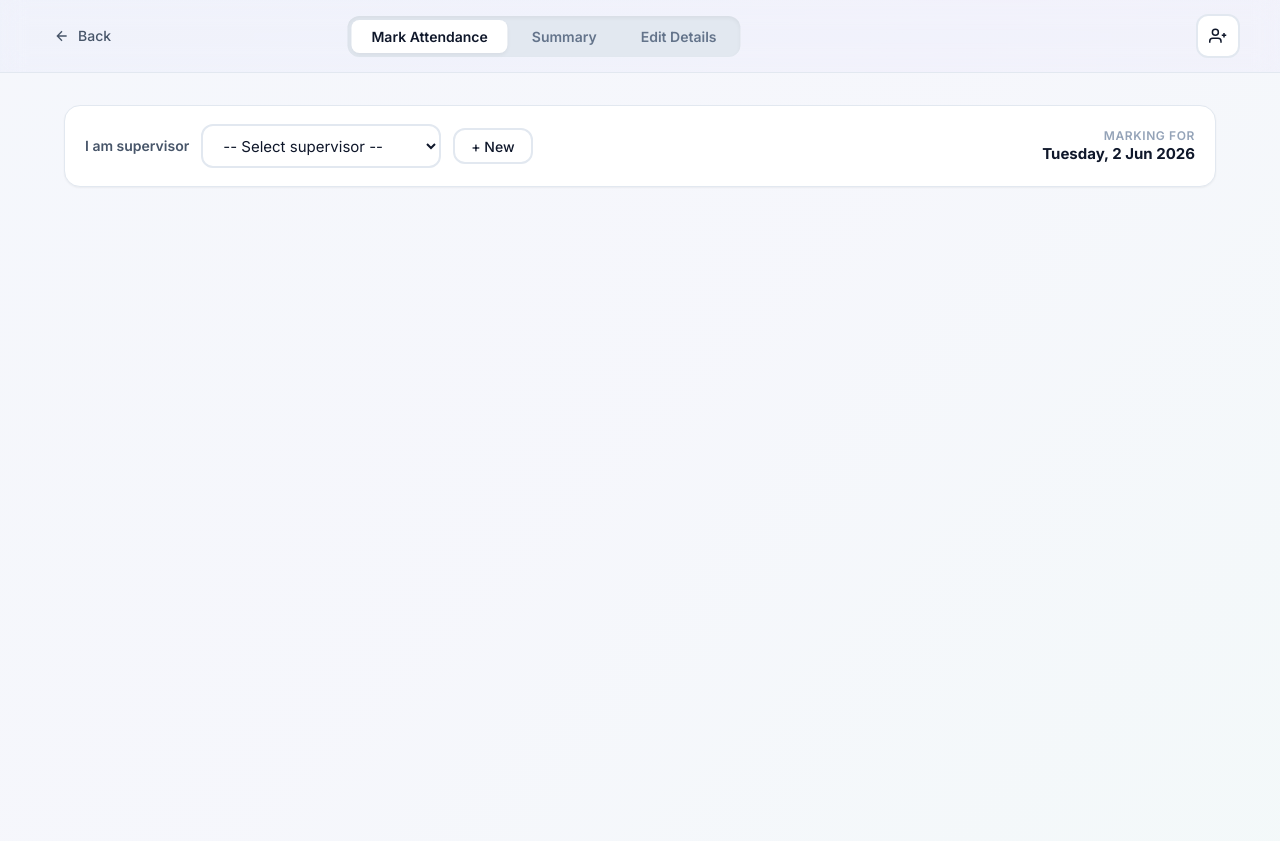
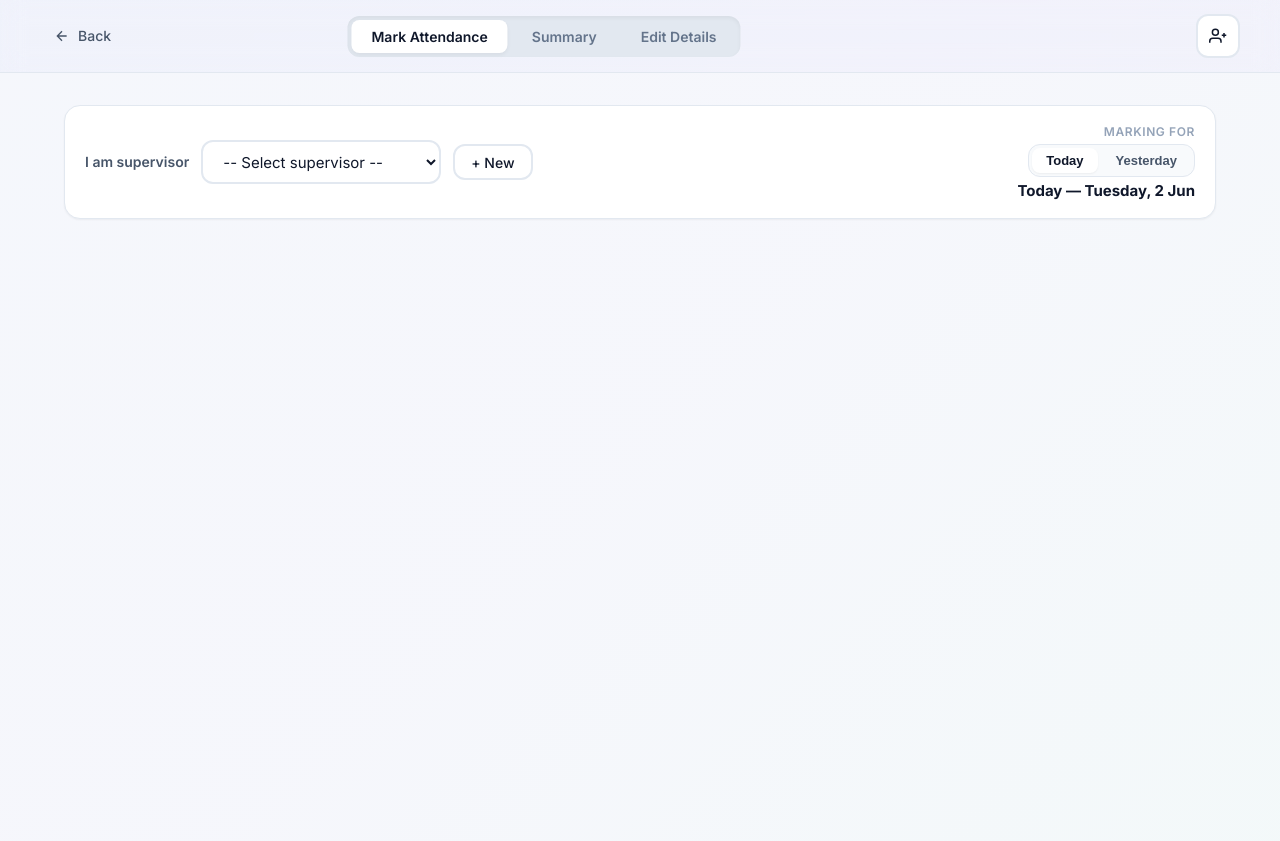
Before and after one commit to Nithish-006/VISMA_ATTENDANCE_SYSTEM, a Flask app: page /attendance in a window 1280 px wide. Run offline with Flask 3, Linux system fonts and the light colour scheme; data comes from the database, SQL or seed files in the repository; data that the repository does not hold is empty.

Commit message:
Allow marking attendance for yesterday (one-day buffer)
Supervisors only learn the previous day's overtime the next morning, so
the today-only lock prevented recording it. Marking now accepts today or
yesterday via a one-day buffer (MARKING_BUFFER_DAYS), with a Today/Yesterday
toggle in the Mark Attendance UI that re-syncs the roster on switch.

Co-Authored-By: Claude Opus 4.8 (1M context) <noreply@anthropic.com>

```diff
--- a/routes/attendance.py
+++ b/routes/attendance.py
@@ -1,6 +1,6 @@
 from flask import Blueprint, request, jsonify
 from models import db, Attendance, Salary, Supervisor
-from datetime import datetime
+from datetime import datetime, timedelta
 from sqlalchemy import func, case
 
 attendance_bp = Blueprint('attendance', __name__)
@@ -23,12 +23,20 @@ def _worker_info_map(worker_ids):
     return {w.worker_id: w for w in workers}
 
 
-def _is_today(date_str):
-    """True if date_str (YYYY-MM-DD) is the current local date."""
+# Attendance is normally marked on the day itself, but supervisors only learn
+# the previous day's overtime the next morning. A one-day buffer lets them mark
+# (or edit) today and yesterday; anything older stays locked.
+MARKING_BUFFER_DAYS = 1
+
+
+def _is_within_marking_window(date_str):
+    """True if date_str (YYYY-MM-DD) is today or within the buffer (yesterday)."""
     try:
-        return datetime.strptime(date_str, '%Y-%m-%d').date() == datetime.now().date()
+        d = datetime.strptime(date_str, '%Y-%m-%d').date()
     except (ValueError, TypeError):
         return False
+    today = datetime.now().date()
+    return today - timedelta(days=MARKING_BUFFER_DAYS) <= d <= today
 
 
 @attendance_bp.route('/api/supervisors', methods=['GET'])
@@ -201,17 +209,18 @@ def get_attendance_by_date(date_str):
 def mark_attendance():
     """Mark or update attendance (supports bulk).
 
-    Enforces that attendance can only be created or edited for the current
-    day, so a past day's records can never be modified after the fact.
+    Enforces that attendance can only be created or edited for today or
+    yesterday (a one-day buffer for late-reported overtime), so older
+    records can never be modified after the fact.
     """
     data = request.get_json()
 
-    # Guard: every record must be dated today
+    # Guard: every record must fall within the marking window (today/yesterday)
     records_to_check = data if isinstance(data, list) else [data]
     for rec in records_to_check:
-        if not isinstance(rec, dict) or not _is_today(rec.get('date')):
+        if not isinstance(rec, dict) or not _is_within_marking_window(rec.get('date')):
             return jsonify({
-                'error': 'Attendance can only be marked or edited for the current day.'
+                'error': 'Attendance can only be marked or edited for today or yesterday.'
             }), 403
 
     if isinstance(data, list):
@@ -251,14 +260,14 @@ def mark_attendance():
 
 @attendance_bp.route('/api/attendance/<int:worker_id>/<date_str>', methods=['DELETE'])
 def delete_attendance(worker_id, date_str):
-    """Remove a worker's attendance for a date (current day only)."""
+    """Remove a worker's attendance for a date (today or yesterday only)."""
     try:
         record_date = datetime.strptime(date_str, '%Y-%m-%d').date()
     except ValueError:
         return jsonify({'error': 'Invalid date format. Use YYYY-MM-DD'}), 400
 
-    if record_date != datetime.now().date():
-        return jsonify({'error': 'Attendance can only be edited for the current day.'}), 403
+    if not _is_within_marking_window(date_str):
+        return jsonify({'error': 'Attendance can only be edited for today or yesterday.'}), 403
 
     record = Attendance.query.filter_by(worker_id=worker_id, date=record_date).first()
     if not record:
--- a/static/css/style.css
+++ b/static/css/style.css
@@ -2776,6 +2776,37 @@ select.edit-input {
     color: var(--text-primary);
 }
 
+.mark-day-toggle {
+    display: inline-flex;
+    gap: 4px;
+    padding: 3px;
+    margin: 4px 0;
+    background: var(--bg-secondary);
+    border: 1px solid var(--border-light);
+    border-radius: var(--radius-md);
+}
+
+.mark-day-toggle .day-btn {
+    border: none;
+    background: transparent;
+    padding: 5px 14px;
+    border-radius: var(--radius-sm);
+    font-size: 0.8125rem;
+    font-weight: 600;
+    color: var(--text-secondary);
+    cursor: pointer;
+}
+
+.mark-day-toggle .day-btn:hover {
+    color: var(--text-primary);
+}
+
+.mark-day-toggle .day-btn.active {
+    background: var(--bg-primary);
+    color: var(--text-primary);
+    box-shadow: var(--shadow-sm);
+}
+
 .mark-component {
     animation: fadeIn 0.2s ease;
 }
--- a/static/js/attendance.js
+++ b/static/js/attendance.js
@@ -2,22 +2,26 @@
 //
 // Flow: pick a supervisor -> add workers one at a time (worker + project +
 // P/A + OT) -> they collect in a list -> Finish Attendance commits everything.
-// Marking is locked to today; the backend rejects any other date.
+// Marking targets today by default, with a one-day buffer (Today/Yesterday
+// toggle) so late-reported OT can be recorded; the backend rejects older dates.
 
 let supervisors = [];
 let selectedSupervisorId = null;
 let allWorkers = [];                  // from /api/labours
 let projectsList = [];
-let markedWorkerIds = new Set();      // workers marked today by ANY supervisor
-let initialPersistedIds = new Set();  // workers this supervisor already had saved today
+let markedWorkerIds = new Set();      // workers marked on the selected day by ANY supervisor
+let initialPersistedIds = new Set();  // workers this supervisor already had saved for the selected day
 let entries = [];                     // working list: {worker_id, name, designation, project, status, ot_hours}
 let entryStatus = null;               // 'P' | 'A' currently chosen in the entry form
-let todayStr = '';
+let markDateStr = '';                 // the day being marked (today or yesterday)
 
 document.addEventListener('DOMContentLoaded', async function () {
-    todayStr = new Date().toISOString().split('T')[0];
-    const dateLabel = document.getElementById('markDateLabel');
-    if (dateLabel) dateLabel.textContent = formatTodayLabel();
+    markDateStr = isoForDaysAgo(0);
+    updateMarkDateLabel(0);
+
+    document.querySelectorAll('#markDayToggle .day-btn').forEach(btn => {
+        btn.addEventListener('click', () => onMarkDayChange(btn));
+    });
 
     await Promise.all([loadSupervisors(), loadWorkers(), loadProjects(), loadTeamsDatalist()]);
 
@@ -48,11 +52,37 @@ document.addEventListener('DOMContentLoaded', async function () {
     });
 });
 
-function formatTodayLabel() {
+// Date string (YYYY-MM-DD) for `n` days ago, matching how the rest of the app
+// derives "today" so today/yesterday stay consistent with each other.
+function isoForDaysAgo(n) {
     const d = new Date();
+    d.setDate(d.getDate() - n);
+    return d.toISOString().split('T')[0];
+}
+
+function updateMarkDateLabel(offset) {
+    const d = new Date();
+    d.setDate(d.getDate() - offset);
     const days = ['Sunday', 'Monday', 'Tuesday', 'Wednesday', 'Thursday', 'Friday', 'Saturday'];
     const months = ['Jan', 'Feb', 'Mar', 'Apr', 'May', 'Jun', 'Jul', 'Aug', 'Sep', 'Oct', 'Nov', 'Dec'];
-    return `${days[d.getDay()]}, ${d.getDate()} ${months[d.getMonth()]} ${d.getFullYear()}`;
+    const prefix = offset === 0 ? 'Today' : 'Yesterday';
+    const label = document.getElementById('markDateLabel');
+    if (label) label.textContent = `${prefix} — ${days[d.getDay()]}, ${d.getDate()} ${months[d.getMonth()]}`;
+}
+
+async function onMarkDayChange(btn) {
+    document.querySelectorAll('#markDayToggle .day-btn').forEach(b => b.classList.remove('active'));
+    btn.classList.add('active');
+
+    const offset = parseInt(btn.dataset.offset) || 0;
+    markDateStr = isoForDaysAgo(offset);
+    updateMarkDateLabel(offset);
+
+    // Re-sync the roster/entries for the newly selected day.
+    if (selectedSupervisorId) {
+        await loadRoster();
+        resetEntryForm();
+    }
 }
 
 // ============================================
@@ -133,7 +163,7 @@ async function onSupervisorChange() {
 
 async function loadRoster() {
     try {
-        const res = await fetch(`/api/attendance/day-roster/${todayStr}?supervisor_id=${selectedSupervisorId}`);
+        const res = await fetch(`/api/attendance/day-roster/${markDateStr}?supervisor_id=${selectedSupervisorId}`);
         const data = await res.json();
 
         markedWorkerIds = new Set(data.marked_worker_ids || []);
@@ -157,7 +187,7 @@ async function loadRoster() {
 
 function populateWorkerSelect() {
     const sel = document.getElementById('entryWorker');
-    // Exclude workers marked today by anyone, plus anyone already in the list.
+    // Exclude workers marked on the selected day by anyone, plus anyone already in the list.
     const excluded = new Set(markedWorkerIds);
     entries.forEach(e => excluded.add(e.worker_id));
 
@@ -306,14 +336,14 @@ async function finishAttendance() {
         const currentIds = new Set(entries.map(e => e.worker_id));
         const toDelete = [...initialPersistedIds].filter(id => !currentIds.has(id));
         for (const wid of toDelete) {
-            await fetch(`/api/attendance/${wid}/${todayStr}`, { method: 'DELETE' });
+            await fetch(`/api/attendance/${wid}/${markDateStr}`, { method: 'DELETE' });
         }
 
         // Upsert everything currently in the list.
         if (entries.length > 0) {
             const records = entries.map(e => ({
                 worker_id: e.worker_id,
-                date: todayStr,
+                date: markDateStr,
                 status: e.status,
                 ot_hours: e.ot_hours,
                 project: e.project || null,
--- a/templates/attendance.html
+++ b/templates/attendance.html
@@ -60,6 +60,10 @@
                         </div>
                         <div class="mark-date-display">
                             <span class="mark-date-label">Marking for</span>
+                            <div id="markDayToggle" class="mark-day-toggle">
+                                <button type="button" class="day-btn active" data-offset="0">Today</button>
+                                <button type="button" class="day-btn" data-offset="1">Yesterday</button>
+                            </div>
                             <strong id="markDateLabel">Today</strong>
                         </div>
                     </div>
```
